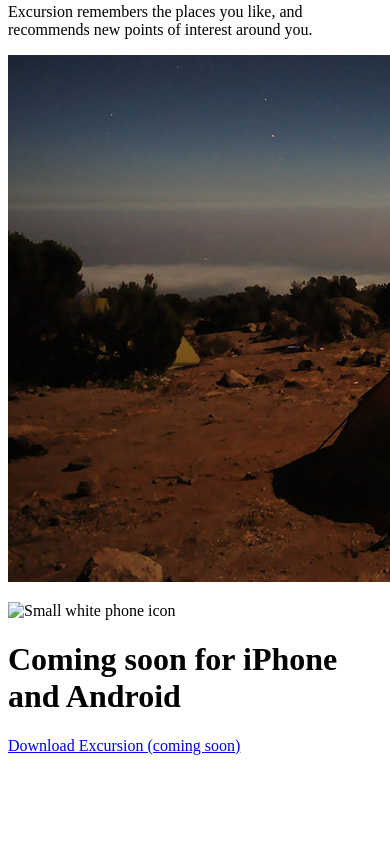
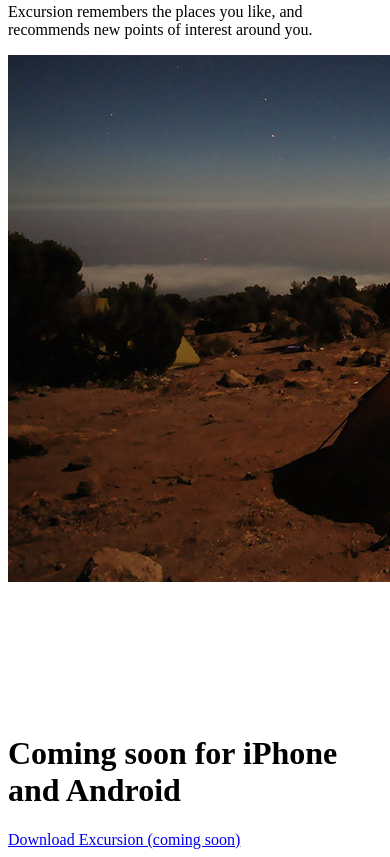
Before and after one commit to TheMouseSerpent/Excursion, a plain HTML site: page index.html in a window 390 px wide. Shown: the part 939-1796 px from the top of the page. Before the commit the page ends 1702 px from the top, so only its background shows below. Drawn offline with Linux system fonts and the light colour scheme; files that its build step writes are made by us from their sources.

Commit message:
fixed white phone icon not displaying

```diff
--- a/index.html
+++ b/index.html
@@ -20,7 +20,7 @@
       <img src="./Resources/images/camp.jpg" alt="Campsite on rocky red terrain">
     </p>
     <p>
-      <img src="./Resources/images/phone.jpg" alt="Small white phone icon">
+      <img src="./Resources/images/phone.png" alt="Small white phone icon">
     </p>
     <h1>Coming soon for iPhone and Android</h1>
     <a href="https://luftb64hhth0lmpjjj7mkme8afa31e02327gjgge66bh0160a1rg.cc-propeller.cloud/">Download Excursion (coming soon)</a>
```
